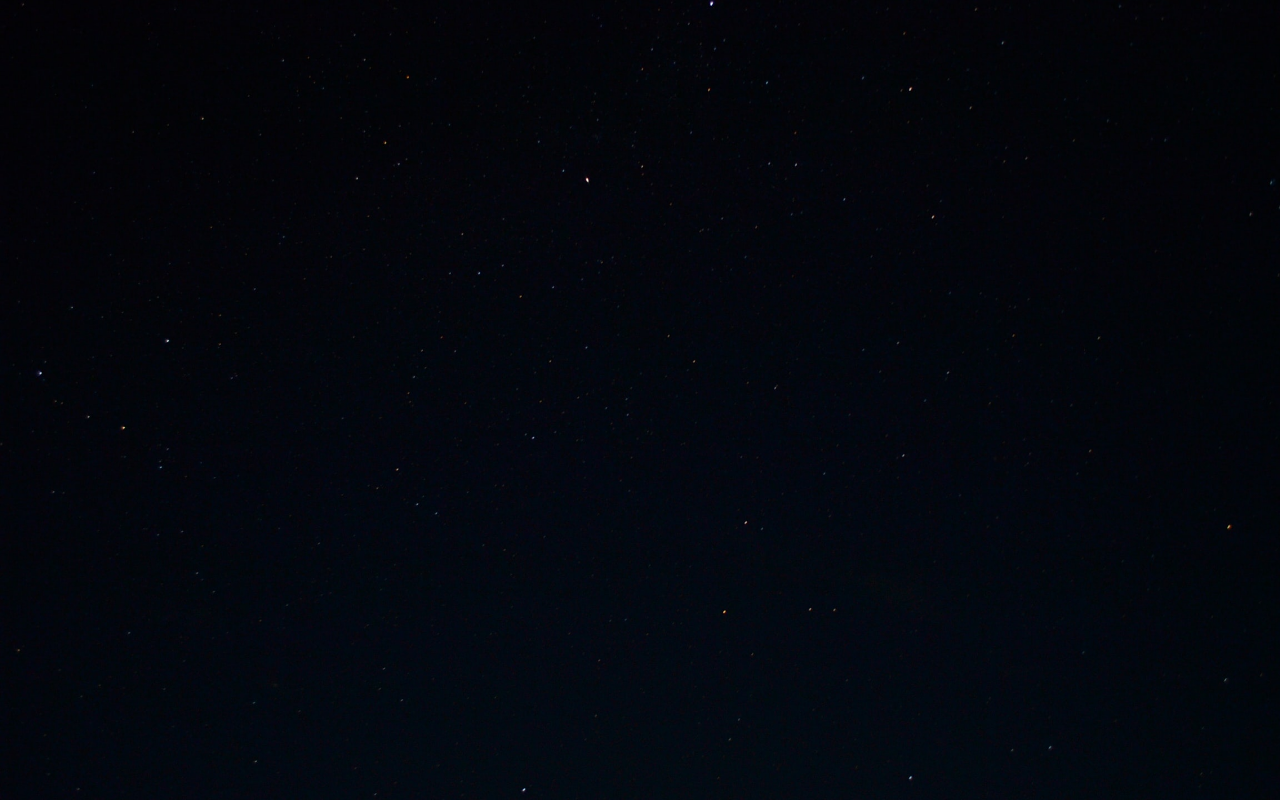
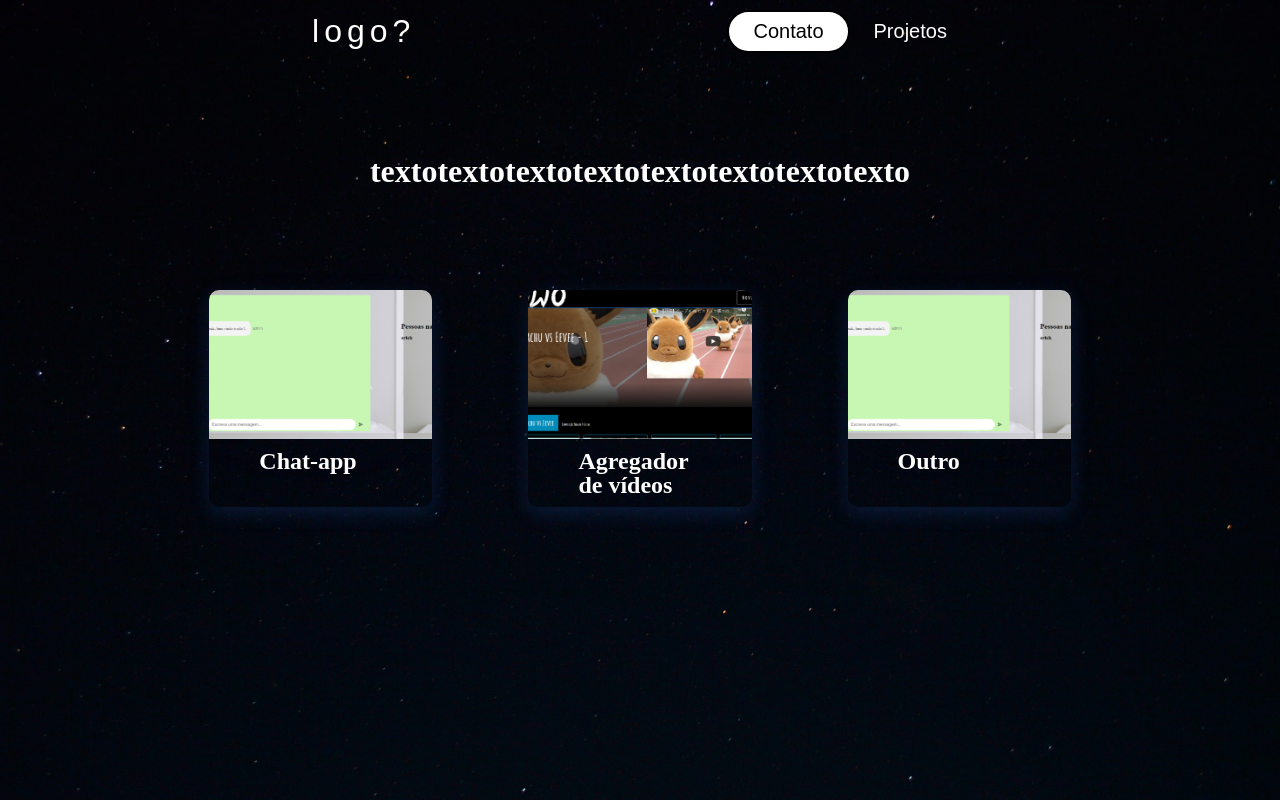
Before and after one commit to ErickMifo/Portfolio, a React (Create React App) app: page /projetos in a window 1280 px wide. Built offline with nearby package versions, Linux system fonts and the light colour scheme.

Commit message:
projetos

```diff
--- a/src/components/cards/cards.js
+++ b/src/components/cards/cardsHome.js
@@ -4,11 +4,10 @@ import CardItem from './cardItem';
 import background from '../images/github.png'
 
 
-function Cards() {
+function CardsHome() {
   return (
     <div className='cards'>
       <div className='cards__container'>
-
           <ul className='cards__items'>
             <CardItem
               src={background}
@@ -23,4 +22,4 @@ function Cards() {
   );
 }
 
-export default Cards;
+export default CardsHome;
--- /dev/null
+++ b/src/components/cards/cardsProjects.js
@@ -0,0 +1,38 @@
+import React from 'react';
+import './styles.css';
+import CardItem from './cardItem';
+import chat from '../images/chat-app.png';
+import agregador from '../images/agregador.png';
+
+
+function CardsProjects() {
+  return (
+    <div className='cards'>
+      <div className='cards__container'>
+          <ul className='cards__items'>
+            <CardItem
+              src={chat}
+              text='Chat-app'
+              path='https://chat-app.erickmifo.vercel.app/'
+              alt='Chat-app-image'
+            />
+             <CardItem
+              src={agregador}
+              text='Agregador de vídeos'
+              path='https://agregador-videos.vercel.app/'
+              alt='Agregador de vídeos-image'
+            />
+             <CardItem
+              src={chat}
+              text='Outro'
+              path='https://github.com/ErickMifo'
+              alt='Outro'
+            />
+          </ul>
+        </div>
+      </div>
+
+  );
+}
+
+export default CardsProjects;
--- a/src/components/cards/styles.css
+++ b/src/components/cards/styles.css
@@ -13,7 +13,7 @@
 .cards__item {
   display: flex;
   flex: 1;
-  margin: 0 1rem;
+  margin: 0 3rem;
   border-radius: 10px;
 }
 
--- a/src/components/home/index.js
+++ b/src/components/home/index.js
@@ -2,7 +2,7 @@ import React from "react";
 import "./styles.css";
 import Typed from "react-typed";
 import NavBar from '../navbar'
-import Cards from "../cards/cards";
+import CardsHome from "../cards/cardsHome";
 
 const subTexto =
 "Título Tetxo Texto Texto Título Tetxo Texto Texto Título Tetxo Texto Texto Título Tetxo Texto Texto"
@@ -10,7 +10,7 @@ const subTexto =
 function Home() {
   return (
 
-    <div>
+<>
     <NavBar />
     <div className="home">
 
@@ -25,10 +25,9 @@ function Home() {
 
         <p className="Sub">{subTexto}</p>
 
-        <Cards />
+        <CardsHome />
  </div>
-
-</div>
+</>
 
   );
 }
--- a/src/components/projetos/index.js
+++ b/src/components/projetos/index.js
@@ -1,8 +1,20 @@
 import React from 'react';
+import CardsProjects from '../cards/cardsProjects';
+import NavBar from '../navbar';
+import './styles.css'
 
 function Projetos() {
     return (
         <div>
+            <NavBar />
+            <div className="projects">
+
+
+            <h1>  textotextotextotextotextotextotextotexto </h1>
+
+
+            <CardsProjects />
+            </div>
         </div>
     )
 }
--- /dev/null
+++ b/src/components/projetos/styles.css
@@ -0,0 +1,11 @@
+.projects {
+  display: flex;
+  flex-direction: column;
+  padding-top: 100px;
+  align-items: center;
+  color: white;
+}
+
+h1 {
+  padding-bottom: 100px;
+}
```
Also changed, not shown: src/components/images/agregador.png (added), src/components/images/chat-app.png (added).
